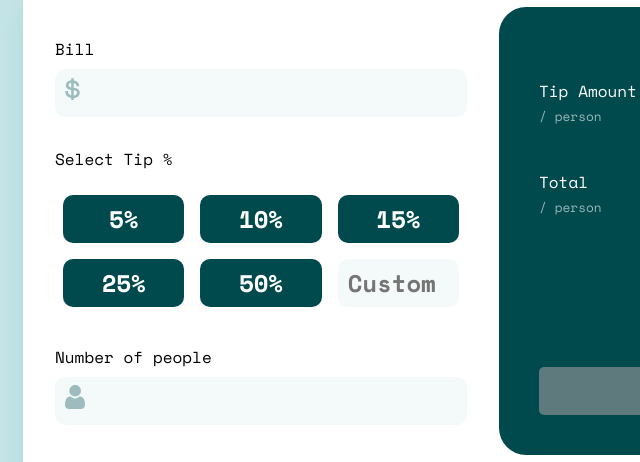
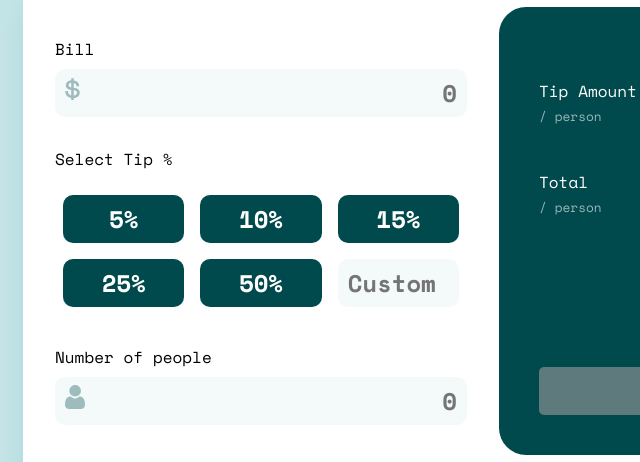
Before and after one commit to hassanahmadp/fem-tip-calc-junior, a plain HTML site: page index.html in a window 1280 px wide. Shown: the part 169-631 px from the top of the page, 157-797 px from the left. Drawn offline with nearby package versions, Linux system fonts and the light colour scheme.

```diff
--- a/index.html
+++ b/index.html
@@ -21,7 +21,7 @@
                 <span>Bill</span>
               </p>
               <div class="inputs-cont">
-                <input type="number" id="bill" min="0" />
+                <input type="number" id="bill" min="0" placeholder="0" />
                 <img src="./images/icon-dollar.svg" alt="icon dollar" />
               </div>
             </div>
@@ -54,7 +54,7 @@
                 <span class="non-d-red">Can't be zero</span>
               </p>
               <div class="inputs-cont">
-                <input type="number" id="nop" min="0" />
+                <input type="number" id="nop" min="0" placeholder="0" />
                 <img src="./images/icon-person.svg" alt="icon person" />
               </div>
             </div>
```
